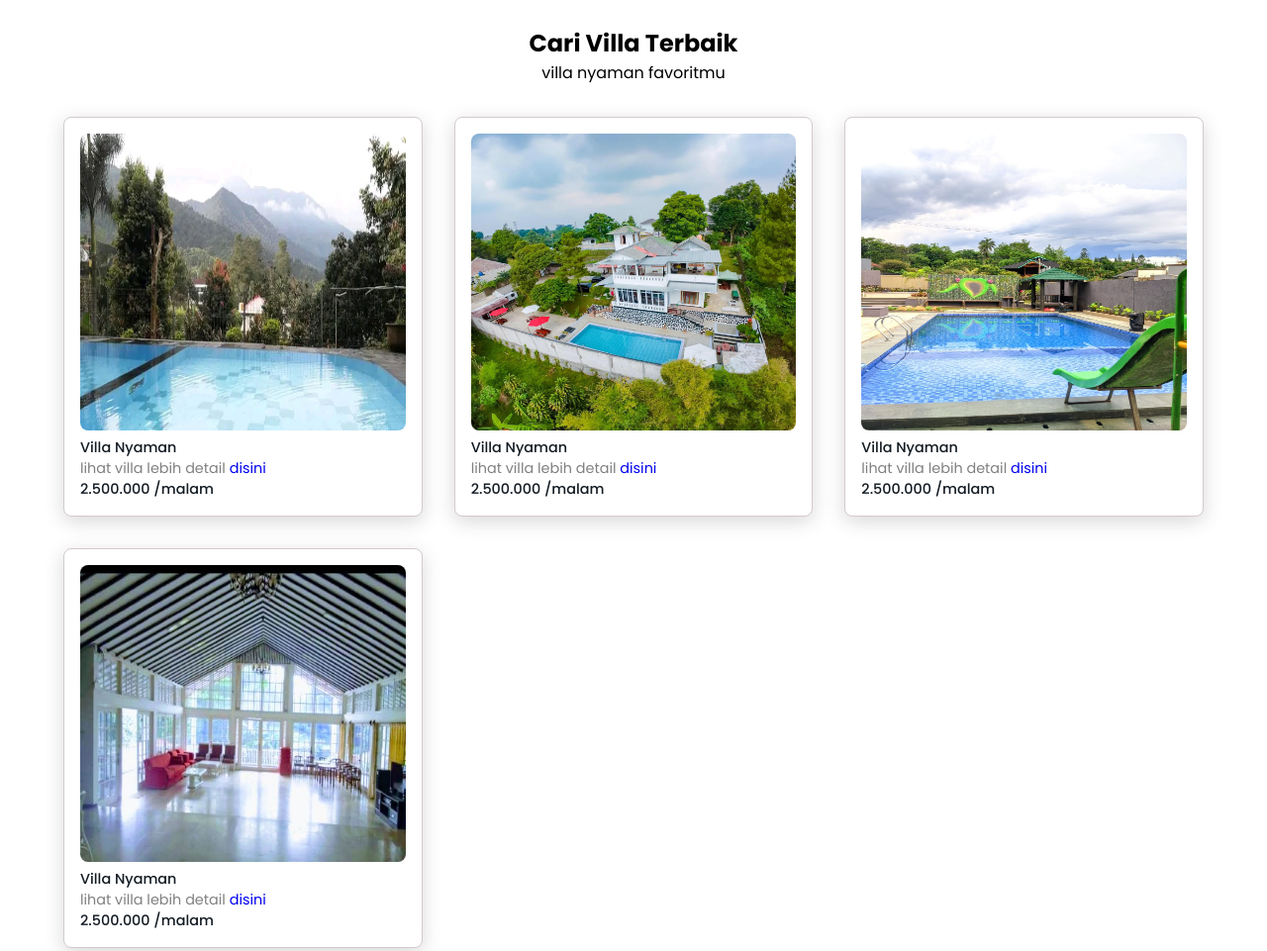
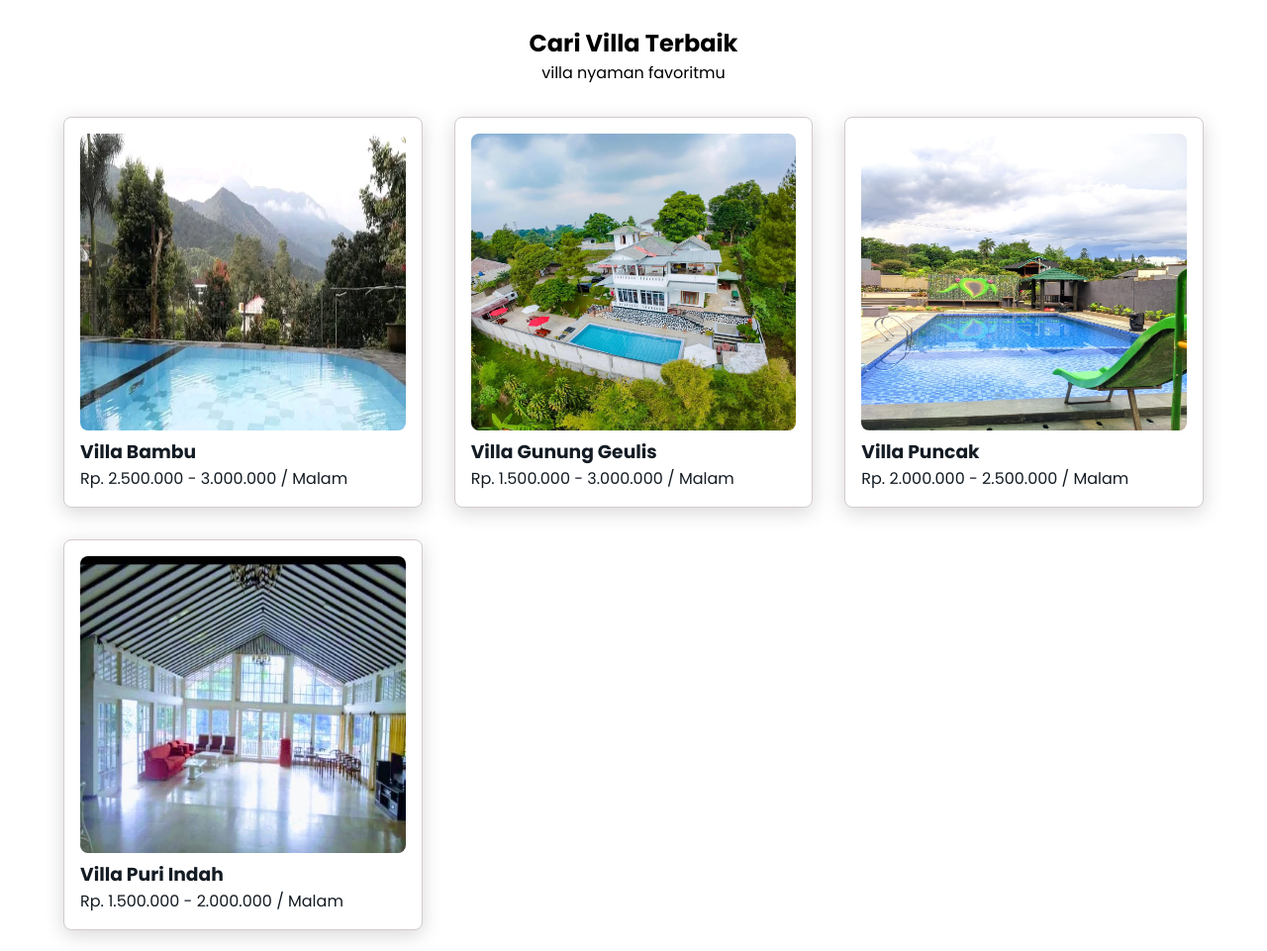
Before and after one commit to uiuxkimabe/project-villa, a plain HTML site: page index.html in a window 1280 px wide. Shown: the part 580-1541 px from the top of the page at 99% size. Drawn offline with Linux system fonts and the light colour scheme.

Commit message:
buat class dan function untuk menambahkan villa sesuai dengan nama, path folder, dan harga wd dan we tersendiri di js

```diff
--- a/index.html
+++ b/index.html
@@ -83,38 +83,7 @@
                 <button>Glamping</button>
             </div>
             <div class="row d-grid">
-                <figure class="card">
-                    <img src="./src/img/villa-bambu/1.jpg" alt="villa1">
-                    <figcaption>
-                        <p class="villaName">Villa Nyaman</p>
-                        <p>lihat villa lebih detail <a href="#">disini</a></p>
-                        <p class="villaPrice">2.500.000 /malam</p>
-                    </figcaption>
-                </figure>
-                <figure class="card">
-                    <img src="./src/img/villa-gunung-gelis/1.jpeg" alt="villa1">
-                    <figcaption>
-                        <p class="villaName">Villa Nyaman</p>
-                        <p>lihat villa lebih detail <a href="#">disini</a></p>
-                        <p class="villaPrice">2.500.000 /malam</p>
-                    </figcaption>
-                </figure>
-                <figure class="card">
-                    <img src="./src/img/villa-puncak/1.jpeg" alt="villa1">
-                    <figcaption>
-                        <p class="villaName">Villa Nyaman</p>
-                        <p>lihat villa lebih detail <a href="#">disini</a></p>
-                        <p class="villaPrice">2.500.000 /malam</p>
-                    </figcaption>
-                </figure>
-                <figure class="card">
-                    <img src="./src/img/villa-puri-indah/1.jpg" alt="villa1">
-                    <figcaption>
-                        <p class="villaName">Villa Nyaman</p>
-                        <p>lihat villa lebih detail <a href="#">disini</a></p>
-                        <p class="villaPrice">2.500.000 /malam</p>
-                    </figcaption>
-                </figure>
+
             </div>
         </div>
       </section>
--- a/src/js/index.js
+++ b/src/js/index.js
@@ -20,3 +20,46 @@ window.addEventListener('scroll',()=> {
         navbar.classList.remove('active')
     }
 })
+
+// Display Villa
+class CardVilla {
+    constructor(villaName, pathFolder, priceWd, priceWe) {
+        this.villa = villaName;
+        this.path = pathFolder;
+        this.extentionImg = ['jpg', 'png', 'jpeg']
+        this.priceWd = priceWd;
+        this.priceWe = priceWe;
+    }
+    // Function Display Villa
+    displayVilla() {
+        const parentCard = document.querySelector('#cardVilla .row')
+        const createCard = document.createElement('a')
+        const priceHighlight = `${this.priceWd.toLocaleString('id-ID')} \- ${this.priceWe.toLocaleString('id-ID')} / Malam`
+        createCard.classList.add('card')
+        createCard.setAttribute('href', `${this.path}.html`)
+        createCard.setAttribute('target', '_blank')
+        createCard.innerHTML = `
+            <div class="card-header">
+                <img src="./src/img/${this.path}/1.${this.extentionImg[0]||this.extentionImg[1]||this.extentionImg[2]}" alt="${this.path}">
+            </div>
+            <div class="card-body">
+                <h3>${this.villa}</h3>
+                <p>Rp. ${priceHighlight}</p>
+            </div>
+        `
+        parentCard.appendChild(createCard)
+    }
+}
+
+// Villa Bambu
+const villaBambu = new CardVilla('Villa Bambu', 'villa-bambu', 2500000,3000000)
+villaBambu.displayVilla()
+// Villa gunung geulis
+const villaGunungGelis = new CardVilla('Villa Gunung Geulis', 'villa-gunung-gelis', 1500000,3000000)
+villaGunungGelis.displayVilla()
+// Villa Puncak
+const villaPuncak = new CardVilla('Villa Puncak', 'villa-puncak', 2000000,2500000)
+villaPuncak.displayVilla()
+// Villa Puri Indah
+const villaPuriIndah = new CardVilla('Villa Puri Indah', 'villa-puri-indah', 1500000,2000000)
+villaPuriIndah.displayVilla()
--- a/src/style/index.css
+++ b/src/style/index.css
@@ -133,6 +133,7 @@ nav .navbar a:hover {
   transition: .5s;
   box-shadow: 0 5px 20px rgba(0, 0, 0, 0.158);
   cursor: pointer;
+  color: var(--dark);
 }
 
 #cardVilla .card:hover {
```
Also changed, not shown: src/img/villa-gunung-gelis/1.jpg (renamed from src/img/villa-gunung-gelis/1.jpeg), src/img/villa-gunung-gelis/10.jpg (renamed from src/img/villa-gunung-gelis/10.jpeg), src/img/villa-gunung-gelis/11.jpg (renamed from src/img/villa-gunung-gelis/11.jpeg), src/img/villa-gunung-gelis/12.jpg (renamed from src/img/villa-gunung-gelis/12.jpeg), src/img/villa-gunung-gelis/2.jpg (renamed from src/img/villa-gunung-gelis/2.jpeg), src/img/villa-gunung-gelis/3.jpg (renamed from src/img/villa-gunung-gelis/3.jpeg), src/img/villa-gunung-gelis/4.jpg (renamed from src/img/villa-gunung-gelis/4.jpeg), src/img/villa-gunung-gelis/5.jpg (renamed from src/img/villa-gunung-gelis/5.jpeg), src/img/villa-gunung-gelis/6.jpg (renamed from src/img/villa-gunung-gelis/6.jpeg), src/img/villa-gunung-gelis/7.jpg (renamed from src/img/villa-gunung-gelis/7.jpeg), src/img/villa-gunung-gelis/8.jpg (renamed from src/img/villa-gunung-gelis/8.jpeg), src/img/villa-gunung-gelis/9.jpg (renamed from src/img/villa-gunung-gelis/9.jpeg), src/img/villa-puncak/1.jpg (renamed from src/img/villa-puncak/1.jpeg), src/img/villa-puncak/2.jpg (renamed from src/img/villa-puncak/2.jpeg), 3 more files.
